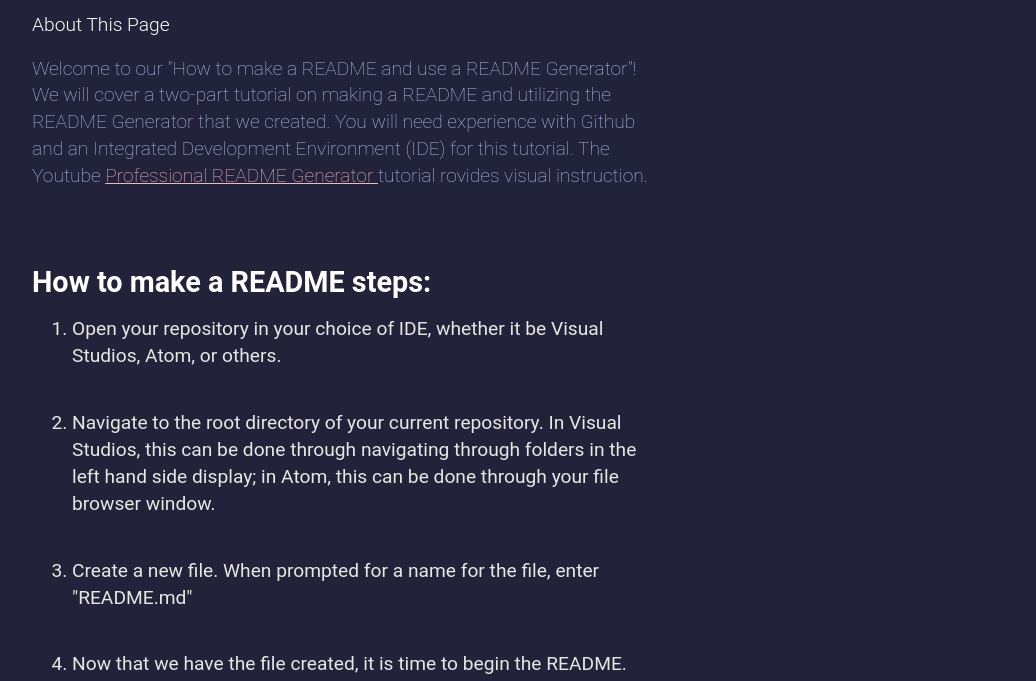
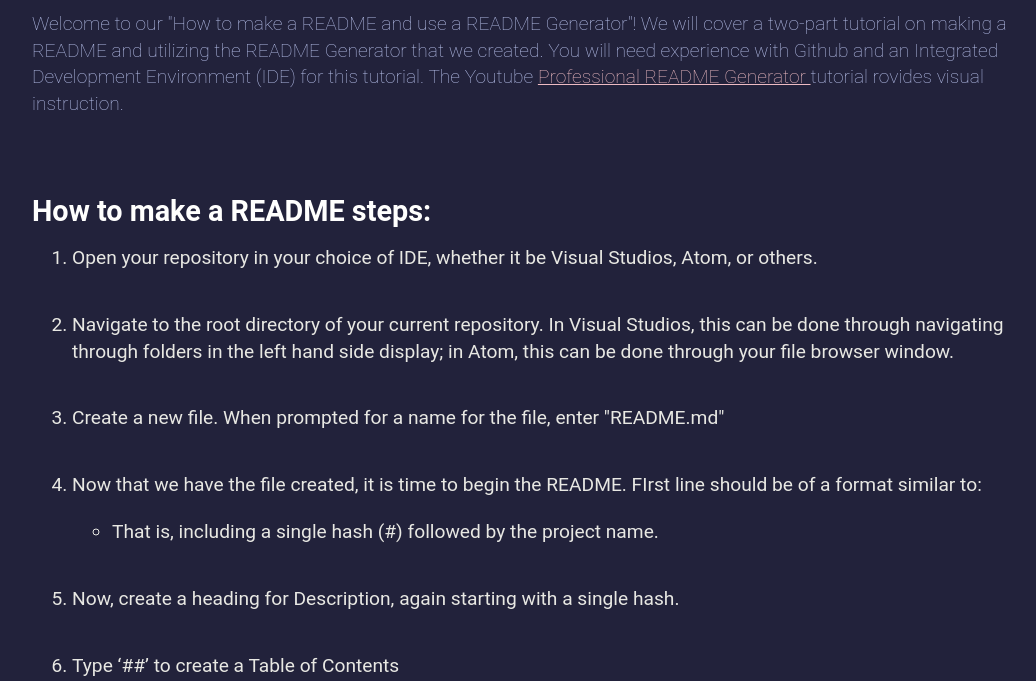
Before and after one commit to CeciliaMarie/README_Website, a website: page index.html in a window 1280 px wide. Shown: the part 246-927 px from the top of the page, without its empty margins (58-1094 px from the left). Drawn offline with Linux system fonts and the light colour scheme.

Commit message:
Edited site width

```diff
--- a/style.css
+++ b/style.css
@@ -31,7 +31,7 @@ html {
 .grid {
   width: 100%;
   display: grid;
-  grid-template-columns: 50px 2fr 50px;
+  grid-template-columns: 50px 1fr 50px;
   grid-template-areas:
     "header header header"
     "left-gutter text right-gutter"
@@ -41,7 +41,7 @@ html {
 /* Add some breathing room */
 body {
   padding: var(--spacing) calc(var(--spacing) * 2);
-  max-width: 90ch;
+  max-width: 130ch;
   background-color: var(--color-bg);
   color: var(--color-secondary);
   font-family: var(--font);
```
